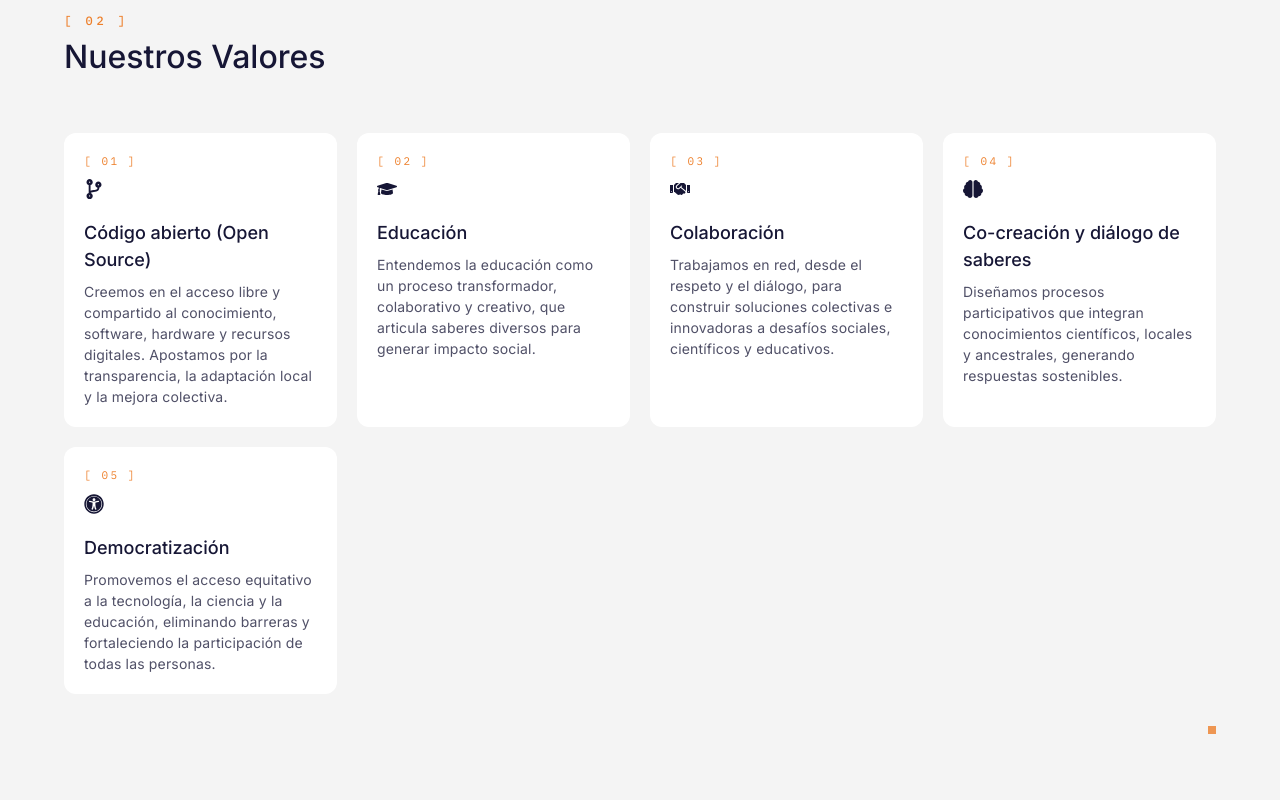
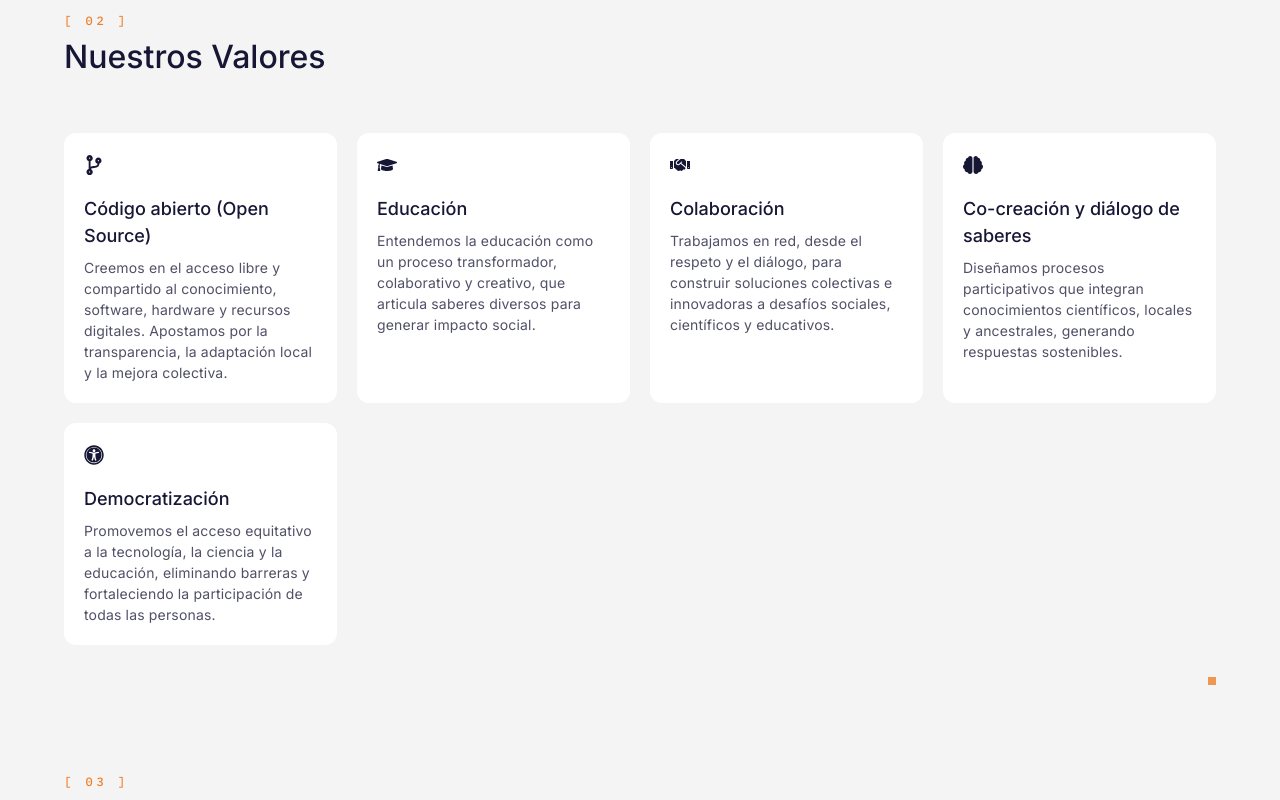
Before and after one commit to CC-FJC/ccfjc-portafolio, a Next.js app: page / in a window 1280 px wide. Shown: the part 920-1720 px from the top of the page. Built offline with nearby package versions, Linux system fonts and the light colour scheme.

Commit message:
fix(redesign): quitar contadores [0X] internos de las cards
- se mantiene solo la etiqueta de eje [ 0X ] por seccion (data-axis)
- fuera counter-reset/::before de Valores, Programas, Equipo y Beneficios

Generated by Mistral Vibe.
Co-Authored-By: Mistral Vibe <vibe@mistral.ai>

```diff
--- a/src/app/components/Beneficios.module.css
+++ b/src/app/components/Beneficios.module.css
@@ -28,17 +28,6 @@
   grid-template-columns: repeat(auto-fit, minmax(220px, 1fr));
   gap: 20px;
   perspective: 1500px;
-  counter-reset: card;
-}
-
-.front::before {
-  counter-increment: card;
-  content: "[ 0" counter(card) " ]";
-  font-family: var(--font-mono), monospace;
-  font-size: 11px;
-  letter-spacing: 0.2em;
-  color: var(--accent-2);
-  margin-bottom: 8px;
 }
 
 .card {
--- a/src/app/components/Equipo.module.css
+++ b/src/app/components/Equipo.module.css
@@ -49,18 +49,6 @@
   grid-template-columns: repeat(auto-fit, minmax(220px, 1fr));
   gap: 20px;
   justify-items: center;
-  counter-reset: card;
-}
-
-.card::before {
-  counter-increment: card;
-  content: "[ 0" counter(card) " ]";
-  display: block;
-  font-family: var(--font-mono), monospace;
-  font-size: 11px;
-  letter-spacing: 0.2em;
-  color: var(--accent-2);
-  margin-bottom: 8px;
 }
 
 /* cards blancas planas con hairline */
--- a/src/app/components/Programas.module.css
+++ b/src/app/components/Programas.module.css
@@ -27,18 +27,6 @@
   display: grid;
   grid-template-columns: repeat(auto-fit, minmax(250px, 1fr));
   gap: 20px;
-  counter-reset: card;
-}
-
-.card::before {
-  counter-increment: card;
-  content: "[ 0" counter(card) " ]";
-  display: block;
-  font-family: var(--font-mono), monospace;
-  font-size: 11px;
-  letter-spacing: 0.2em;
-  color: var(--accent-2);
-  margin-bottom: 8px;
 }
 
 .card {
--- a/src/app/components/Valores.module.css
+++ b/src/app/components/Valores.module.css
@@ -29,19 +29,6 @@
   display: grid;
   grid-template-columns: repeat(auto-fit, minmax(250px, 1fr));
   gap: 20px;
-  counter-reset: card;
-}
-
-/* tag numerado tipo specimen "[ 01 ]" */
-.card::before {
-  counter-increment: card;
-  content: "[ 0" counter(card) " ]";
-  display: block;
-  font-family: var(--font-mono), monospace;
-  font-size: 11px;
-  letter-spacing: 0.2em;
-  color: var(--accent-2);
-  margin-bottom: 8px;
 }
 
 /* Bone card: blanca, radius 12px, hairline inset 0.5px, plana */
```
